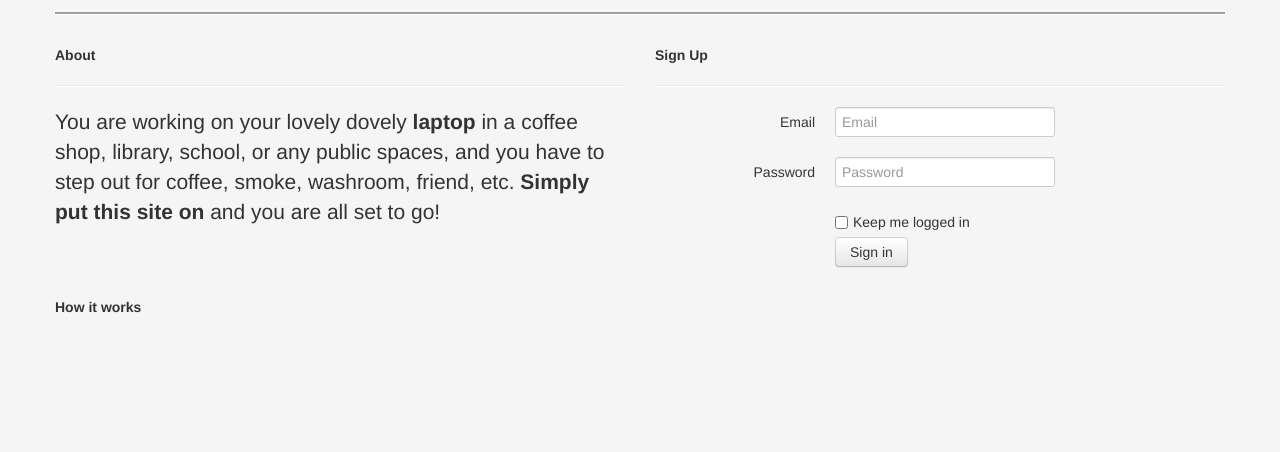
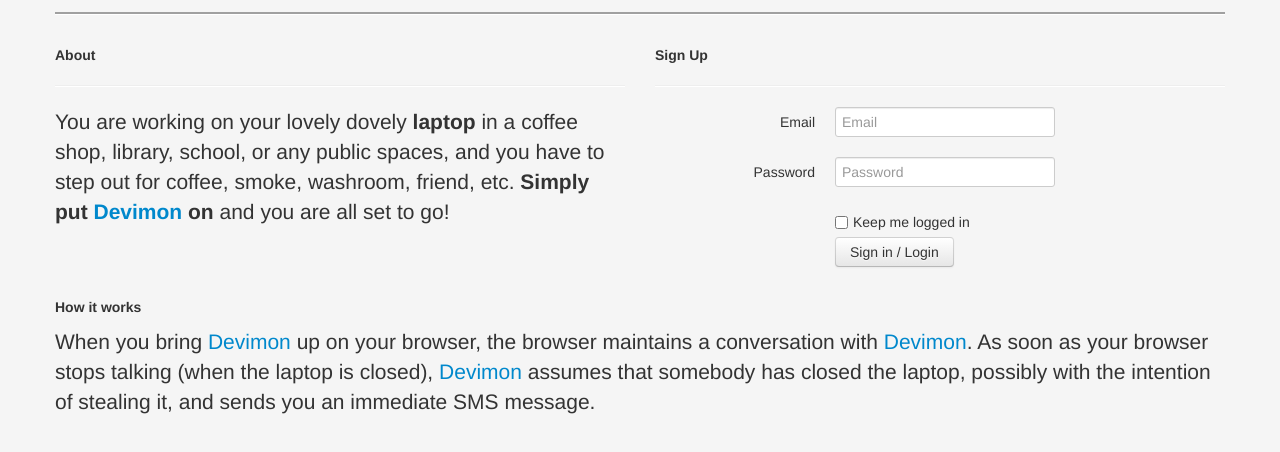
Before and after one commit to yungookim/devimon, a website: page public/index.html in a window 1280 px wide. Shown: the part 248-700 px from the top of the page. Drawn offline with nearby package versions, Linux system fonts and the light colour scheme.

Commit message:
how it works

```diff
--- a/public/index.html
+++ b/public/index.html
@@ -50,7 +50,7 @@
 						<p class="lead">
 							You are working on your lovely dovely <strong>laptop</strong> in a coffee shop, library, school, or any public spaces,
 							and you have to step out for coffee, smoke, washroom, friend, etc.
-							<strong>Simply put this site on</strong> and you are all set to go!
+							<strong>Simply put <a href=".">Devimon</a> on</strong> and you are all set to go!
 						</p>
 					</article>
 				</div>
@@ -78,7 +78,7 @@
 								<label class="checkbox">
 									<input type="checkbox"> Keep me logged in
 								</label>
-								<button type="submit" class="btn">Sign in</button>
+								<button type="submit" class="btn">Sign in / Login</button>
 							</div>
 						</div>
 
@@ -87,7 +87,15 @@
 			</div>
 
 			<div class="row-fluid">
-				<h5>How it works</h5>
+				<div class="span12">
+					<h5>How it works</h5>
+					<p class="lead">
+						When you bring <a href=".">Devimon</a> up on your browser, the browser maintains a conversation with  <a href=".">Devimon</a>.
+						As soon as your browser stops talking (when the laptop is closed), <a href=".">Devimon</a> assumes that somebody has closed the laptop, possibly with the intention of stealing it, and sends you an immediate SMS message.
+
+					</p>
+			</div>
+
 			</div>
 		</div>
 
```
